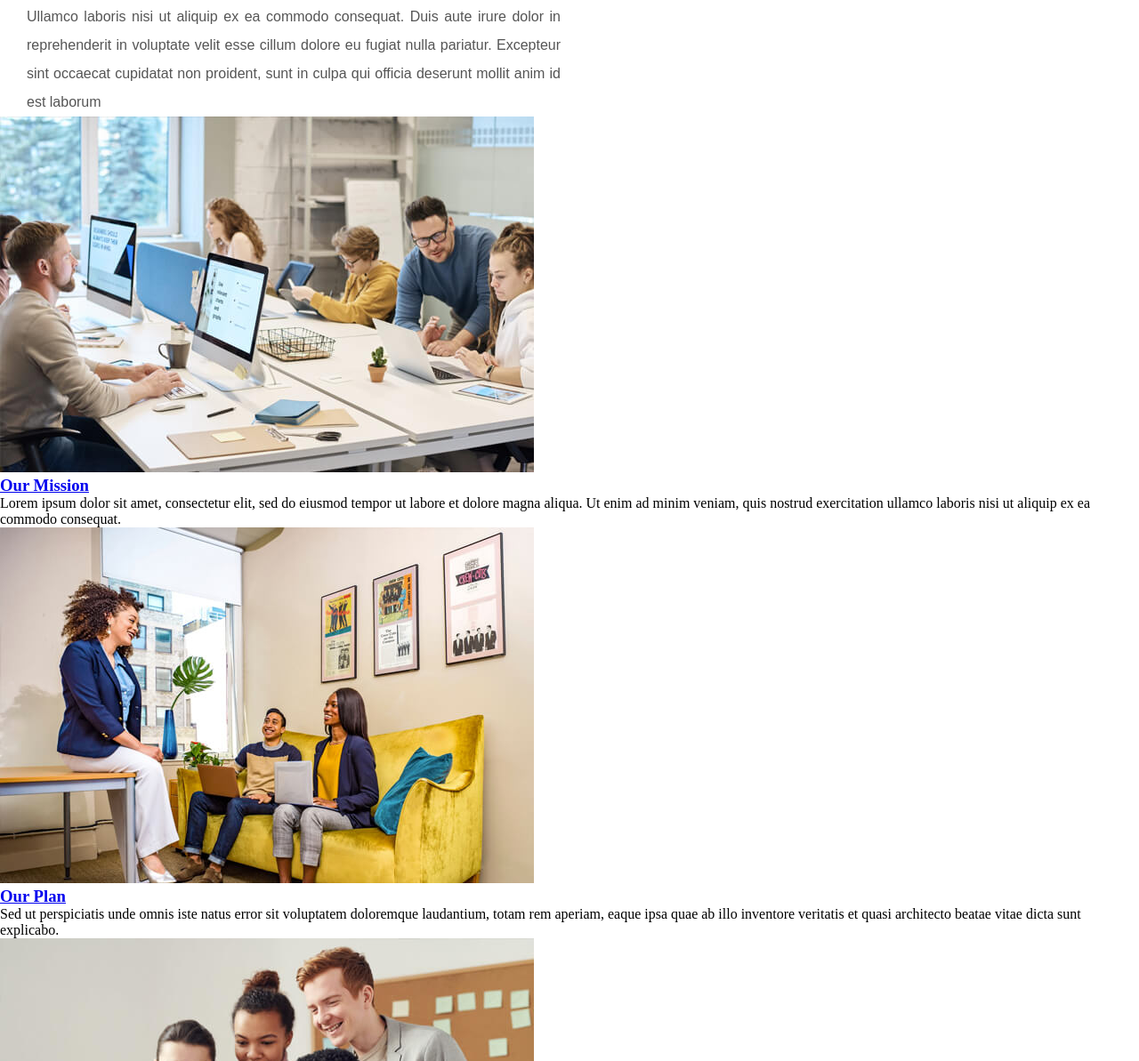
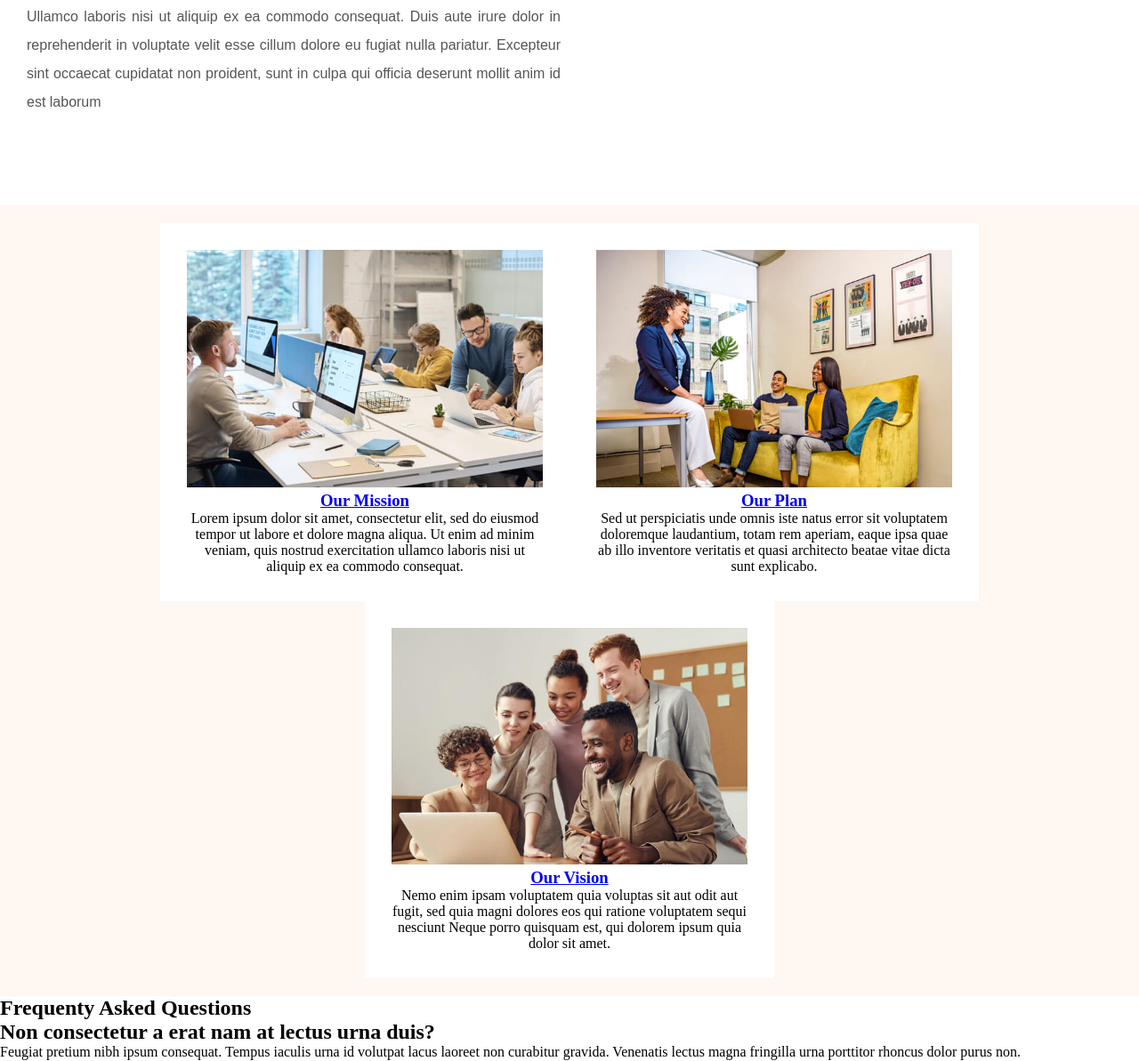
Before and after one commit to lucasnunesss/siimple, a plain HTML site: page index.html in a window 1280 px wide. Shown: the part 1607-2800 px from the top of the page at 89% size. Drawn offline with Linux system fonts and the light colour scheme.

Commit message:
modifiquei imagens

```diff
--- a/index.html
+++ b/index.html
@@ -36,15 +36,23 @@
         </div>
         </article>
         <article id="artigo2">
-            <img src="img/why-us-1.jpg" alt="why us">
+            <div class="img2">
+            <img  src="img/why-us-1.jpg" alt="why us">
             <h3><a href="#" target="_self" rel="next">Our Mission</a></h3>
             <p>Lorem ipsum dolor sit amet, consectetur elit, sed do eiusmod tempor ut labore et dolore magna aliqua. Ut enim ad minim veniam, quis nostrud exercitation ullamco laboris nisi ut aliquip ex ea commodo consequat.</p>
-            <img src="img/why-us-2.jpg" alt="why us">
+            </div>
+            <div class="img2">
+            <img  src="img/why-us-2.jpg" alt="why us">
             <h3><a href="#" target="_self" rel="next">Our Plan</a></h3>
             <p>Sed ut perspiciatis unde omnis iste natus error sit voluptatem doloremque laudantium, totam rem aperiam, eaque ipsa quae ab illo inventore veritatis et quasi architecto beatae vitae dicta sunt explicabo.</p>
-            <img src="img/why-us-3.jpg" alt="why us">
+        </div>
+        <div class="img2">
+            <img  src="img/why-us-3.jpg" alt="why us">
             <h3><a href="#" target="_self" rel="next">Our Vision</a></h3>
             <p>Nemo enim ipsam voluptatem quia voluptas sit aut odit aut fugit, sed quia magni dolores eos qui ratione voluptatem sequi nesciunt Neque porro quisquam est, qui dolorem ipsum quia dolor sit amet.</p>
+        </div>
+
+
         </article>
         <aside>
             <h1>Frequenty Asked Questions</h1>
--- a/style.css
+++ b/style.css
@@ -77,7 +77,7 @@ header > p{
     display: flex;
     flex-direction: row;
     flex-wrap: wrap;
-
+    padding-bottom: 100px;
 }
 
 
@@ -116,6 +116,29 @@ header > p{
 }
 .art1  li{
     list-style-type: '  ✓  ';
+}
+
+#artigo2{
+    display: flex;
+    justify-content: center;
+    flex-direction: row;
+    flex-wrap: wrap;
+    background-color: #FFF7F2;
+    padding: 20px;
+}
+
+#aritgo2, img{
+    width: 400px;
+}
+
+#artigo2 > .img2{
+    text-align: center;
+    padding: 30px;
+    background-color: white;
+}
 
 
+#artigo2 > .img2 > p{
+    width: 400px;
+
 }
```
